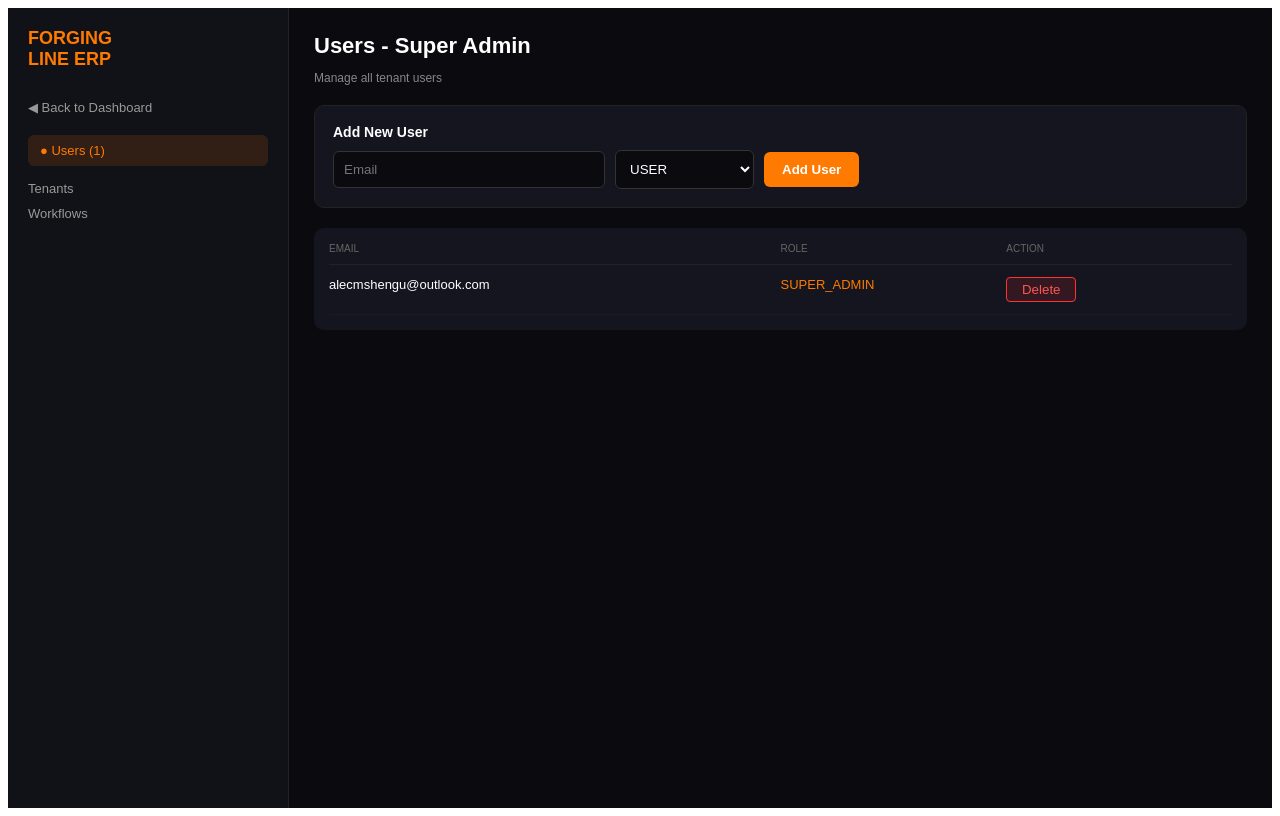
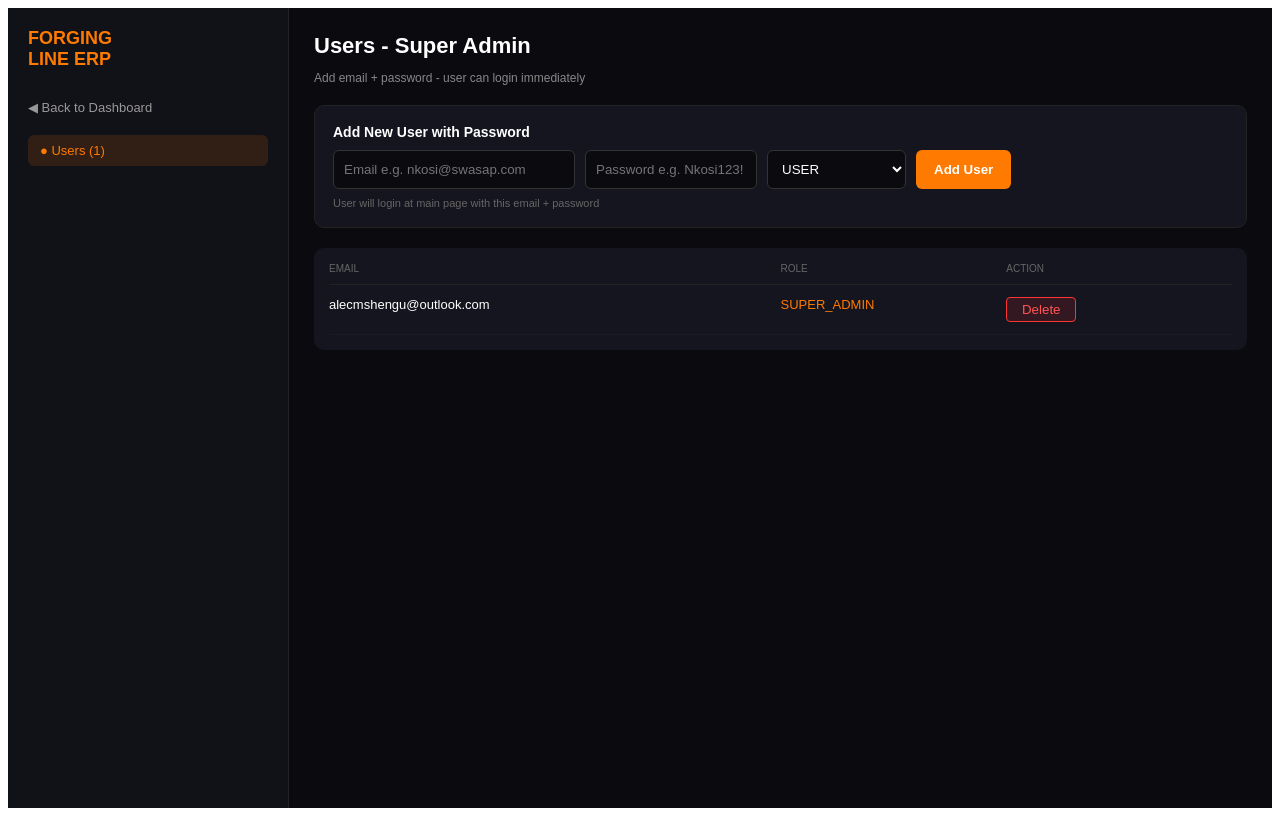
Before and after one commit to tshabalalaaleck-light/industryflow-production-REAL, a Next.js app: page /dashboard/users in a window 1280 px wide. Built offline with nearby package versions, Linux system fonts and the light colour scheme.

Commit message:
password for users - login checks password - dark theme

```diff
--- a/src/pages/api/users/index.ts
+++ b/src/pages/api/users/index.ts
@@ -1,8 +1,18 @@
 import type { NextApiRequest, NextApiResponse } from "next"
-let users = [{ id: "1", email: "alecmshengu@outlook.com", role: "SUPER_ADMIN", companyId: "demo-company-123", name: "Alec Mshengu" }]
+let users = [{ id: "1", email: "alecmshengu@outlook.com", password:"Admin123!", role: "SUPER_ADMIN", companyId: "demo-company-123", name: "Alec Mshengu" }]
 export default function handler(req: NextApiRequest, res: NextApiResponse){
-  if(req.method==="GET") return res.status(200).json({ users })
-  if(req.method==="POST"){ const { email, role, companyId, name } = req.body; const newUser={ id: Date.now().toString(), email, role: role||"USER", companyId: companyId||"demo-company-123", name: name||email }; users.push(newUser); return res.status(201).json({ success:true, user:newUser }) }
+  if(req.method==="GET"){
+    const safe = users.map(({password, ...u})=>u)
+    return res.status(200).json({ users: safe, all: users })
+  }
+  if(req.method==="POST"){
+    const { email, password, role, companyId, name } = req.body
+    if(!email || !password) return res.status(400).json({ error:"Email & Password required" })
+    if(users.find(u=>u.email===email)) return res.status(400).json({ error:"User exists" })
+    const newUser={ id: Date.now().toString(), email, password, role: role||"USER", companyId: companyId||"demo-company-123", name: name||email }
+    users.push(newUser)
+    return res.status(201).json({ success:true, user:{...newUser, password:undefined} })
+  }
   if(req.method==="DELETE"){ const { id } = req.query; users = users.filter(u=>u.id!==id); return res.status(200).json({ success:true }) }
   return res.status(405).json({ error:"Method not allowed" })
 }
--- a/src/pages/dashboard/users.tsx
+++ b/src/pages/dashboard/users.tsx
@@ -1,9 +1,9 @@
 import { useState, useEffect } from "react"
 export default function UsersPage(){
-  const [users,setUsers]=useState<any[]>([]); const [email,setEmail]=useState(""); const [role,setRole]=useState("USER")
+  const [users,setUsers]=useState<any[]>([]); const [email,setEmail]=useState(""); const [pwd,setPwd]=useState(""); const [role,setRole]=useState("USER")
   const load=()=>fetch("/api/users").then(r=>r.json()).then(d=>setUsers(d.users||[]))
   useEffect(()=>{load()},[])
-  const addUser=async()=>{ if(!email) return; await fetch("/api/users",{method:"POST",headers:{"Content-Type":"application/json"},body:JSON.stringify({email,role,companyId:"demo-company-123"})}); setEmail(""); load() }
+  const addUser=async()=>{ if(!email||!pwd) return alert("Email & Password required"); const res=await fetch("/api/users",{method:"POST",headers:{"Content-Type":"application/json"},body:JSON.stringify({email,password:pwd,role,companyId:"demo-company-123"})}); const data=await res.json(); if(!res.ok) return alert(data.error); setEmail(""); setPwd(""); load() }
   const delUser=async(id:string)=>{ if(!confirm("Delete user?")) return; await fetch(`/api/users?id=${id}`,{method:"DELETE"}); load() }
   return (
   <div style={{display:"flex", minHeight:"100vh", background:"#0a0a0f", color:"white", fontFamily:"sans-serif"}}>
@@ -11,17 +11,19 @@ export default function UsersPage(){
       <div style={{color:"#ff7a00", fontWeight:900, fontSize:18}}>FORGING<br/>LINE ERP</div>
       <a href="/dashboard" style={{color:"#999", fontSize:13, padding:"10px 0", display:"block", textDecoration:"none", marginTop:20}}>◀ Back to Dashboard</a>
       <div style={{background:"#ff7a0022", color:"#ff7a00", padding:"8px 12px", borderRadius:6, fontSize:13, margin:"10px 0"}}>● Users ({users.length})</div>
-      <a href="/dashboard/tenants" style={{color:"#999", fontSize:13, display:"block", textDecoration:"none", padding:"5px 0"}}>Tenants</a>
-      <a href="/dashboard/workflows" style={{color:"#999", fontSize:13, display:"block", textDecoration:"none", padding:"5px 0"}}>Workflows</a>
     </div>
     <div style={{flex:1, padding:25}}>
       <h1 style={{fontSize:22, margin:0}}>Users - Super Admin</h1>
-      <p style={{fontSize:12, color:"#888"}}>Manage all tenant users</p>
+      <p style={{fontSize:12, color:"#888"}}>Add email + password - user can login immediately</p>
       <div style={{background:"#15151f", borderRadius:10, padding:18, margin:"20px 0", border:"1px solid #222"}}>
-        <h3 style={{margin:"0 0 10px", fontSize:14}}>Add New User</h3>
-        <input placeholder="Email" value={email} onChange={e=>setEmail(e.target.value)} style={{padding:10, marginRight:10, background:"#0a0a0f", border:"1px solid #333", color:"white", borderRadius:6, width:250}}/>
-        <select value={role} onChange={e=>setRole(e.target.value)} style={{padding:10, marginRight:10, background:"#0a0a0f", border:"1px solid #333", color:"white", borderRadius:6}}><option>USER</option><option>ADMIN</option><option>SUPER_ADMIN</option></select>
-        <button onClick={addUser} style={{padding:"10px 18px", background:"#ff7a00", color:"white", border:"none", borderRadius:6, cursor:"pointer", fontWeight:700}}>Add User</button>
+        <h3 style={{margin:"0 0 10px", fontSize:14}}>Add New User with Password</h3>
+        <div style={{display:"flex", gap:10, flexWrap:"wrap"}}>
+          <input placeholder="Email e.g. nkosi@swasap.com" value={email} onChange={e=>setEmail(e.target.value)} style={{padding:10, background:"#0a0a0f", border:"1px solid #333", color:"white", borderRadius:6, width:220}}/>
+          <input placeholder="Password e.g. Nkosi123!" value={pwd} onChange={e=>setPwd(e.target.value)} style={{padding:10, background:"#0a0a0f", border:"1px solid #333", color:"white", borderRadius:6, width:150}}/>
+          <select value={role} onChange={e=>setRole(e.target.value)} style={{padding:10, background:"#0a0a0f", border:"1px solid #333", color:"white", borderRadius:6}}><option>USER</option><option>ADMIN</option><option>SUPER_ADMIN</option></select>
+          <button onClick={addUser} style={{padding:"10px 18px", background:"#ff7a00", color:"white", border:"none", borderRadius:6, cursor:"pointer", fontWeight:700}}>Add User</button>
+        </div>
+        <div style={{fontSize:11, color:"#666", marginTop:8}}>User will login at main page with this email + password</div>
       </div>
       <div style={{background:"#15151f", borderRadius:10, padding:15}}>
         <div style={{display:"grid", gridTemplateColumns:"2fr 1fr 1fr", fontSize:10, color:"#666", paddingBottom:10, borderBottom:"1px solid #222"}}><span>EMAIL</span><span>ROLE</span><span>ACTION</span></div>
```
Also changed, not shown: src/pages/api/auth/login.ts (+12 -4 lines), src/pages/index.tsx (+25 -6 lines).
